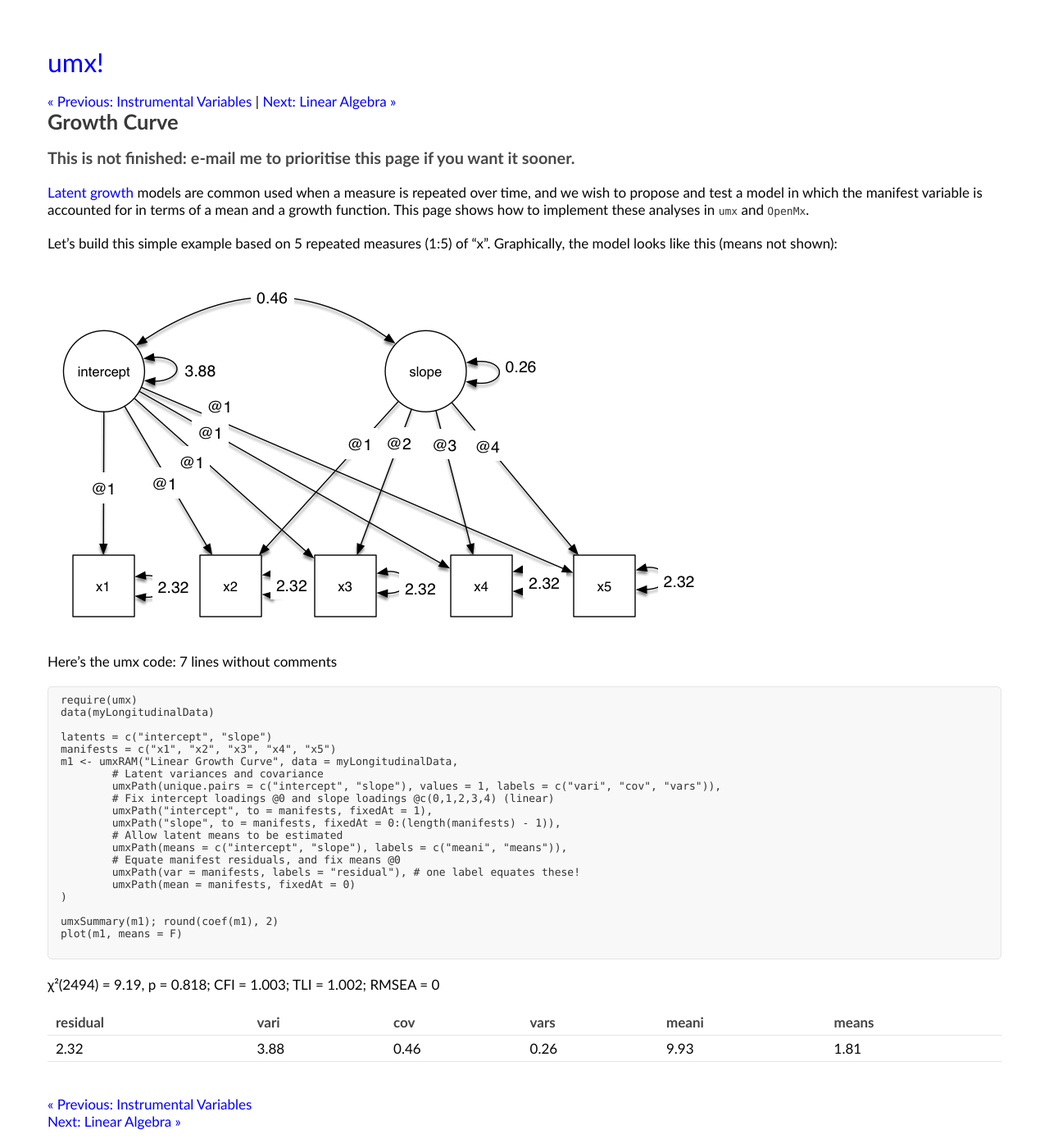
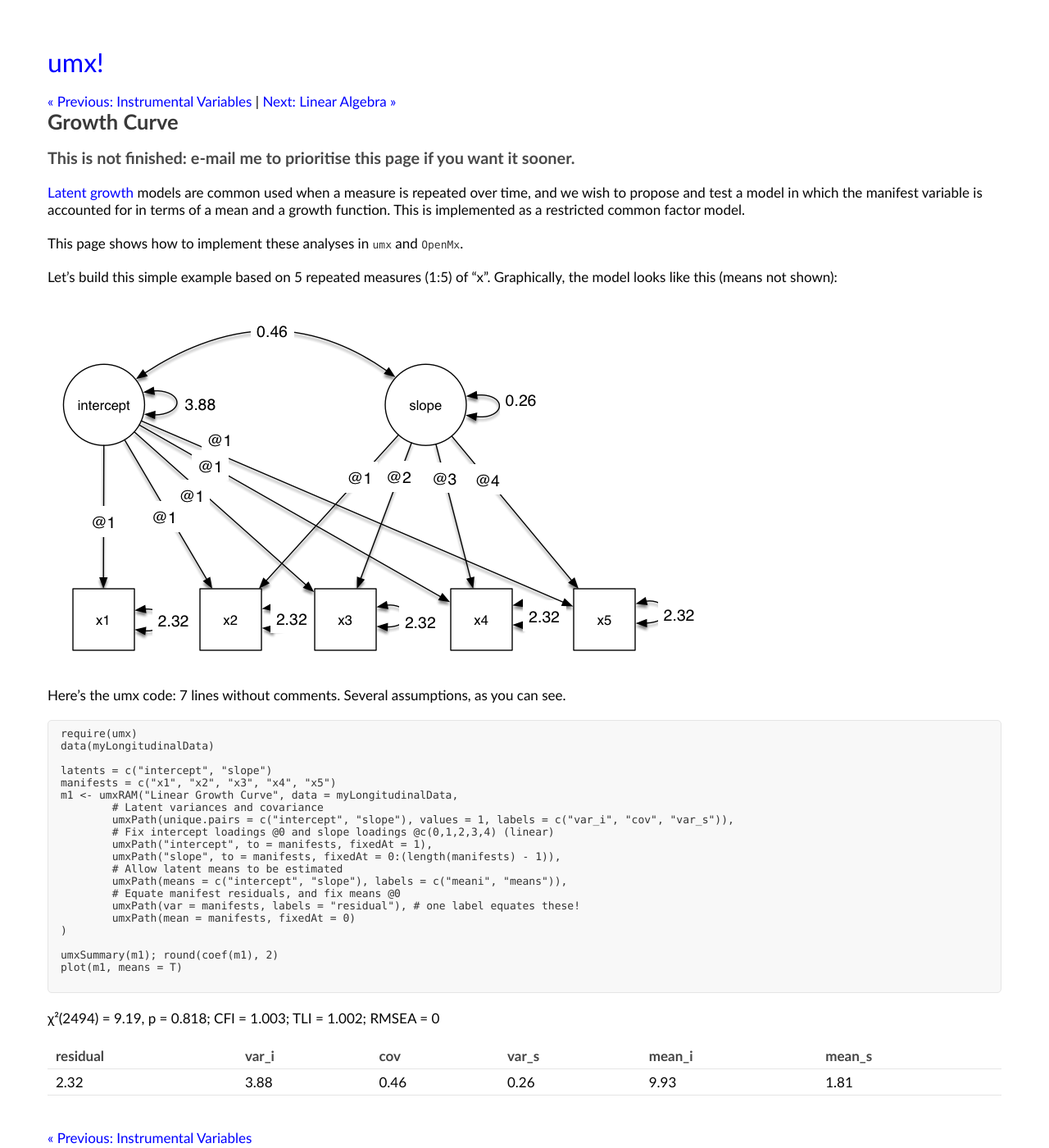
Before and after one commit to tbates/tbates.github.io, a Jekyll site: the page built from _posts/1970-08-13-models-growth_curve.markdown, in a window 1280 px wide and 1400 px high. Shown: the whole window at 82% size. Built offline with Jekyll 4.4.1, drawn with Linux system fonts in a browser that asks for light colours.

Commit message:
no message

````diff
--- a/_posts/1970-08-13-models-growth_curve.markdown
+++ b/_posts/1970-08-13-models-growth_curve.markdown
@@ -8,14 +8,16 @@ categories: models
 
 ### This is not finished: e-mail me to prioritise this page if you want it sooner.
 
-[Latent growth](https://en.wikipedia.org/wiki/Latent_growth_modeling) models are common used when a measure is repeated over time, and we wish to propose and test a model in which the manifest variable is accounted for in terms of a mean and a growth function. This page shows how to implement these analyses in `umx` and `OpenMx`.
+[Latent growth](https://en.wikipedia.org/wiki/Latent_growth_modeling) models are common used when a measure is repeated over time, and we wish to propose and test a model in which the manifest variable is accounted for in terms of a mean and a growth function. This is implemented as a restricted common factor model.
+
+This page shows how to implement these analyses in `umx` and `OpenMx`.
 
 Let's build this simple example based on 5 repeated measures (1:5) of "x". Graphically, the model looks like this (means not shown):
 
 
 ![latent growth in umx](https://tbates.github.com/media/growth/growth.png)
 
-Here's the umx code: 7 lines without comments
+Here's the umx code: 7 lines without comments. Several assumptions, as you can see.
 
 ```splus
 require(umx)
@@ -25,7 +27,7 @@ latents = c("intercept", "slope")
 manifests = c("x1", "x2", "x3", "x4", "x5")
 m1 <- umxRAM("Linear Growth Curve", data = myLongitudinalData,
 	# Latent variances and covariance
-	umxPath(unique.pairs = c("intercept", "slope"), values = 1, labels = c("vari", "cov", "vars")),
+	umxPath(unique.pairs = c("intercept", "slope"), values = 1, labels = c("var_i", "cov", "var_s")),
 	# Fix intercept loadings @0 and slope loadings @c(0,1,2,3,4) (linear)
 	umxPath("intercept", to = manifests, fixedAt = 1),
 	umxPath("slope", to = manifests, fixedAt = 0:(length(manifests) - 1)),
@@ -37,11 +39,11 @@ m1 <- umxRAM("Linear Growth Curve", data = myLongitudinalData,
 )
 
 umxSummary(m1); round(coef(m1), 2)
-plot(m1, means = F)
+plot(m1, means = T)
 
 ```
 χ²(2494) = 9.19, p = 0.818; CFI = 1.003; TLI = 1.002; RMSEA = 0
 
-| residual | vari | cov  | vars | meani | means |
-|:---------|:-----|:-----|:-----|:------|:------|
-| 2.32     | 3.88 | 0.46 | 0.26 | 9.93  | 1.81  |
+| residual | var_i | cov  | var_s | mean_i | mean_s |
+|:---------|:------|:-----|:------|:-------|:-------|
+| 2.32     | 3.88  | 0.46 | 0.26  | 9.93   | 1.81   |
````
